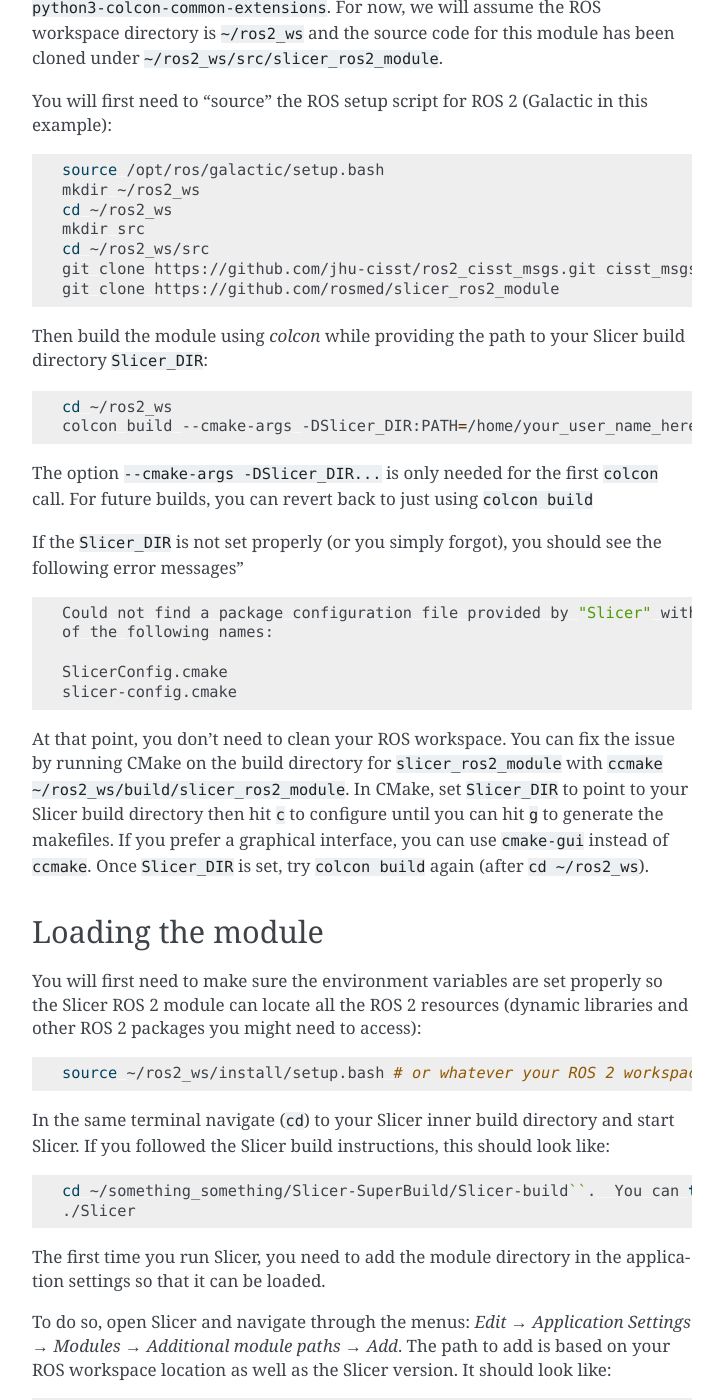
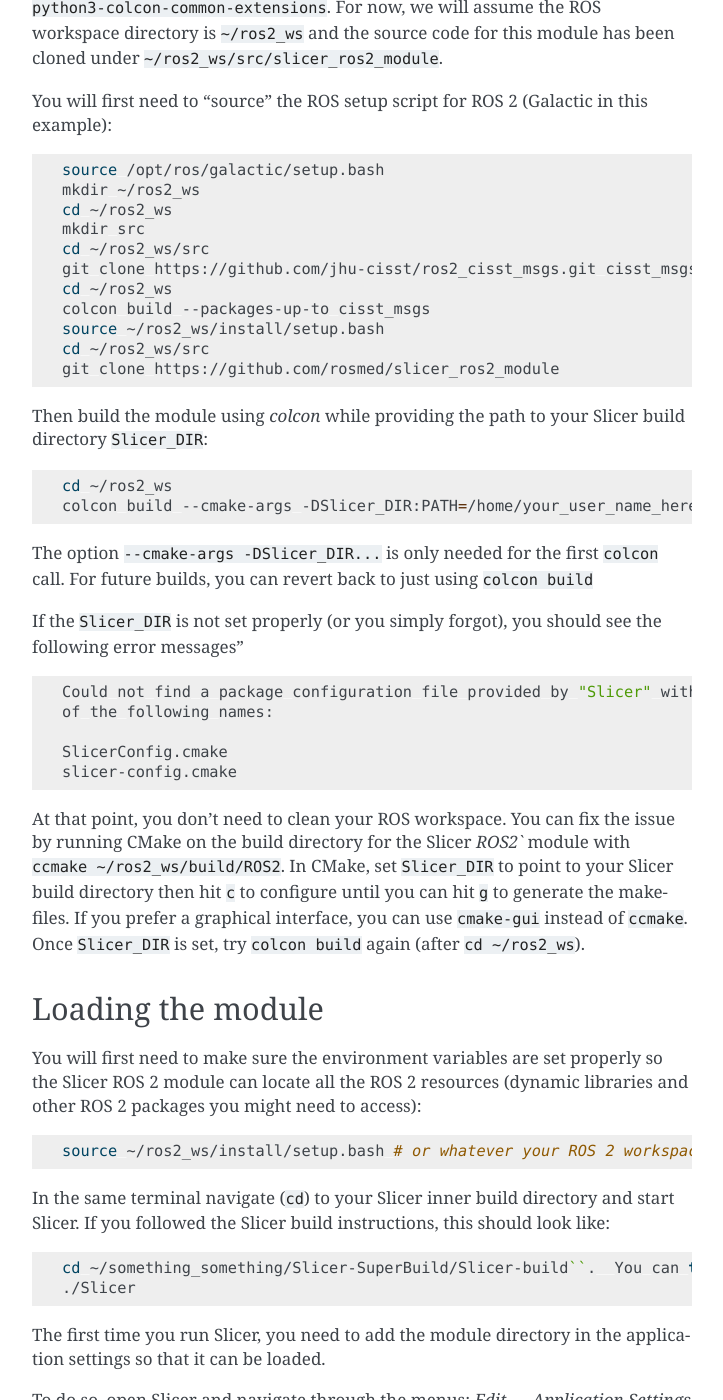
Before and after one commit to rosmed/slicer_ros2_module, a Sphinx documentation site: the page built from docs/pages/getting-started.rst, in a window 1280 px wide and 1400 px high, scrolled down 966 px. Shown: the whole window, without its empty margins (388-1111 px from the left). Built offline with Sphinx 7.4.7, drawn with Linux system fonts in a browser that asks for light colours.

Commit message:
Renamed project to ROS2 to avoid CMake error - still not ideal but good for now

```diff
--- a/CMakeLists.txt
+++ b/CMakeLists.txt
@@ -20,7 +20,7 @@
 # needs to be the first thing we do
 find_package(Slicer REQUIRED COMPONENTS ConfigurePrerequisites)
 cmake_minimum_required(VERSION 3.5)
-project(slicer_ros2_module)
+project(ROS2)
 
 find_package(ament_cmake REQUIRED)
 find_package(rclcpp REQUIRED)
--- a/docs/pages/getting-started.rst
+++ b/docs/pages/getting-started.rst
@@ -57,6 +57,10 @@
     mkdir src
     cd ~/ros2_ws/src
     git clone https://github.com/jhu-cisst/ros2_cisst_msgs.git cisst_msgs
+    cd ~/ros2_ws
+    colcon build --packages-up-to cisst_msgs
+    source ~/ros2_ws/install/setup.bash
+    cd ~/ros2_ws/src
     git clone https://github.com/rosmed/slicer_ros2_module
 
 Then build the module using `colcon` while providing the path to your
@@ -83,14 +87,13 @@
   slicer-config.cmake
 
 At that point, you don't need to clean your ROS workspace.  You can
-fix the issue by running CMake on the build directory for
-``slicer_ros2_module`` with ``ccmake
-~/ros2_ws/build/slicer_ros2_module``.  In CMake, set ``Slicer_DIR`` to
-point to your Slicer build directory then hit ``c`` to configure until
-you can hit ``g`` to generate the makefiles.  If you prefer a
-graphical interface, you can use ``cmake-gui`` instead of ``ccmake``.
-Once ``Slicer_DIR`` is set, try ``colcon build`` again (after ``cd
-~/ros2_ws``).
+fix the issue by running CMake on the build directory for the Slicer
+`ROS2`` module with ``ccmake ~/ros2_ws/build/ROS2``.  In CMake, set
+``Slicer_DIR`` to point to your Slicer build directory then hit ``c``
+to configure until you can hit ``g`` to generate the makefiles.  If
+you prefer a graphical interface, you can use ``cmake-gui`` instead of
+``ccmake``.  Once ``Slicer_DIR`` is set, try ``colcon build`` again
+(after ``cd ~/ros2_ws``).
 
 ==================
 Loading the module
--- a/package.xml
+++ b/package.xml
@@ -1,7 +1,7 @@
 <?xml version="1.0"?>
 <?xml-model href="http://download.ros.org/schema/package_format3.xsd" schematypens="http://www.w3.org/2001/XMLSchema"?>
 <package format="3">
-  <name>slicer_ros2_module</name>
+  <name>ROS2</name>
   <version>0.0.0</version>
   <description>Slicer ROS 2 Module</description>
   <maintainer email="anton.deguet@jhu.edu">Anton Deguet</maintainer>
```
